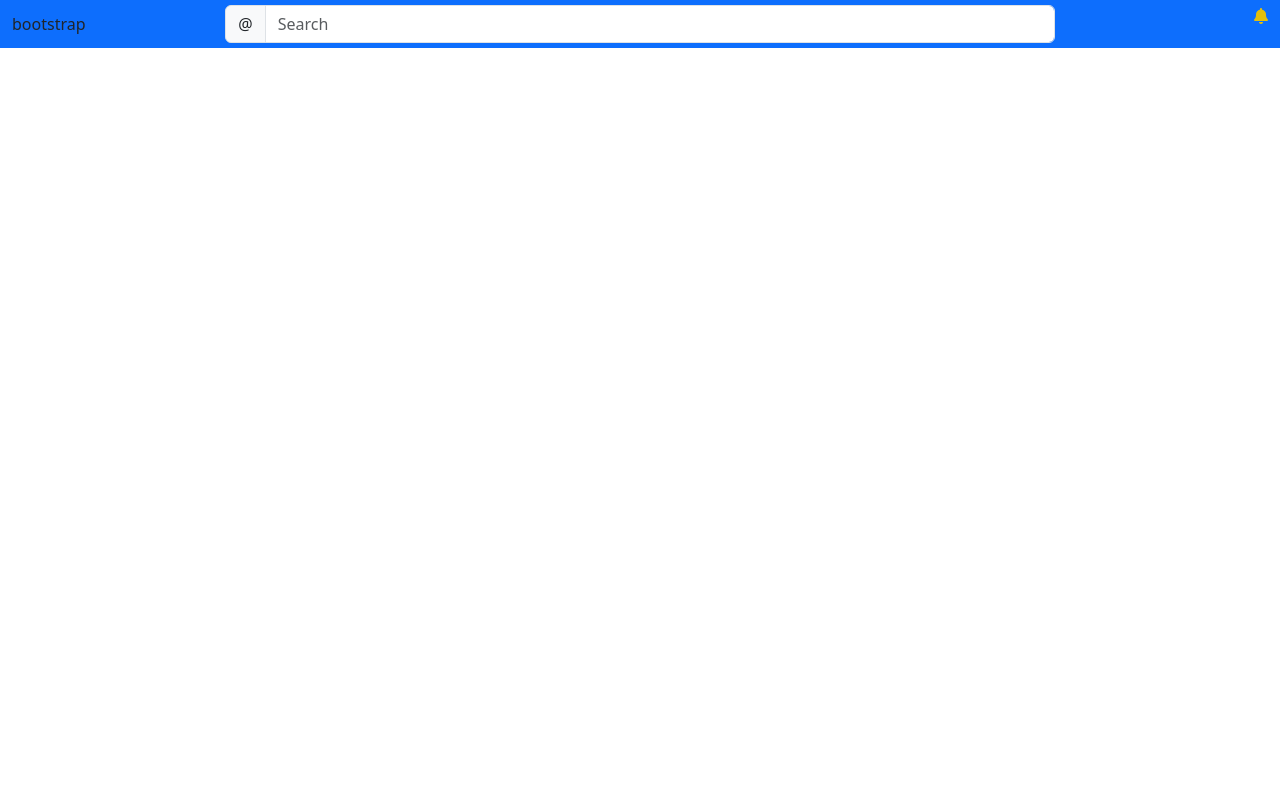
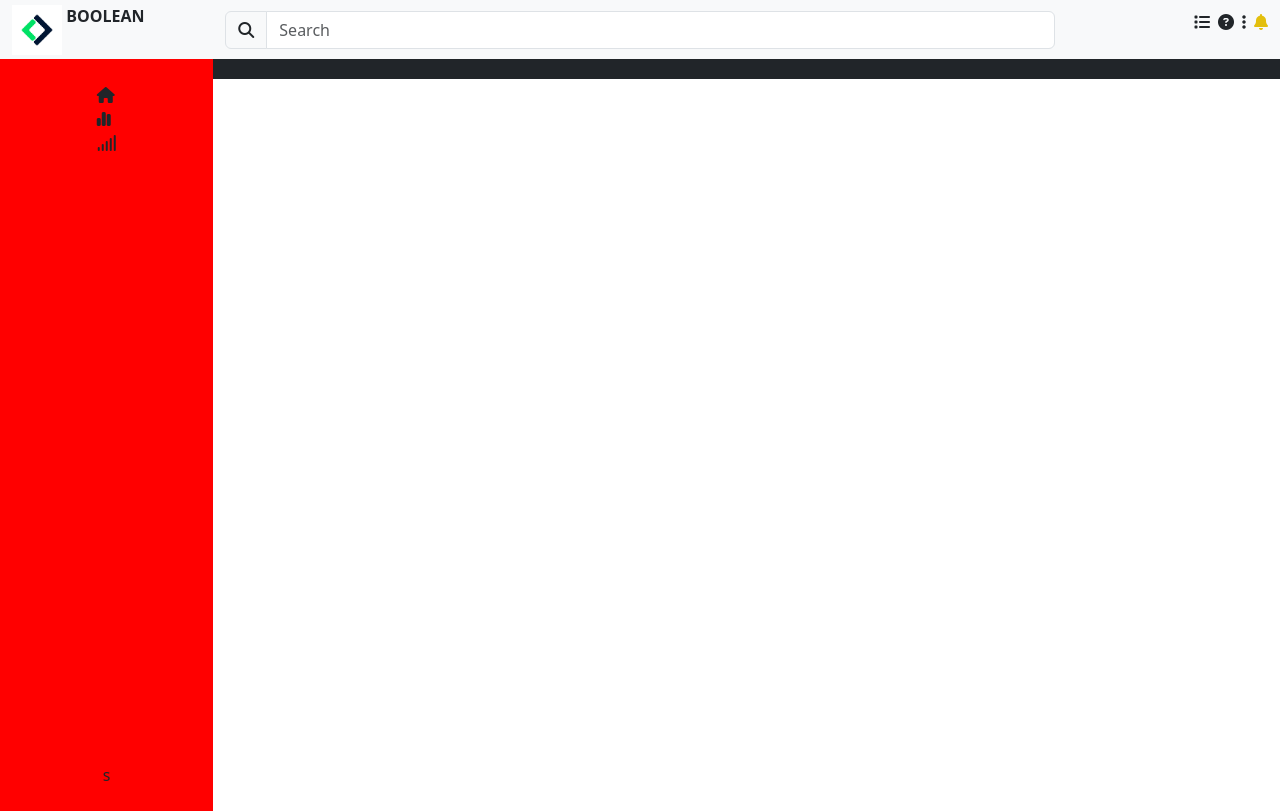
Before and after one commit to IazzettaPierluigi/html-css-bootstrap-dashboard, a plain HTML site: page index.html in a window 1280 px wide. Drawn offline with nearby package versions, Linux system fonts and the light colour scheme.

Commit message:
sidebar and main structure

```diff
--- a/assets/css/style.css
+++ b/assets/css/style.css
@@ -0,0 +1,14 @@
+.blabla{
+    align-items: center;
+}
+
+.side-bar{
+    height: calc(100vh - 48px );
+
+    background-color: red;
+}
+
+.hehe{
+    height: 20px;
+    background-color: black;
+}
--- a/index.html
+++ b/index.html
@@ -16,33 +16,64 @@
 </head>
 <body>
 
-    <div class="container-fluid py-1 bg-primary">
+    <div class="container-fluid py-1 bg-light">
         <div class="row align-items-center ">
 
-            <span class=" col-2">bootstrap</span>
+            <div class="container-fluid col-2 ">
+                <a class="navbar-brand " href="#">
+                  <img src="./assets/img/mobile-logo.png" alt="Logo" width="50" height="50" class="d-inline-block align-text-top">
+                </a>
+                <span class="fw-bold text-uppercase d-none d-xl-inline"> boolean</span>
+              </div>
 
             <div class="col-8">
 
                 <div class="input-group ">
-                    <span class="input-group-text" id="basic-addon1">@</span>
+                    <span class="input-group-text" id="basic-addon1"><i class="fa-solid fa-magnifying-glass"></i></span>
                     <input class="form-control" type="search" placeholder="Search" aria-label="Search">
                 </div>
             </div>
-                 <!-- <input class="col-8" type="search" placeholder="Search" aria-label="Search"> -->
 
-         <ul class="col-2 d-flex list-unstyled justify-content-end ">
-             <li class=""><i class="fa-solid fa-bell" style="color: #e3bf0d;"></i></li>
 
-             <li class="ms-1 d-none"><i class="fa-solid fa-list"></i></li>
+                 <div class="col-2 align-items-center">
 
-             <li class="ms-1 d-none"><i class="fa-solid fa-list"></i></li>
+                     <ul class=" d-flex list-unstyled justify-content-end ">
 
-             <li class="ms-1 d-none"><i class="fa-solid fa-list"></i></li>
-         </ul>
+
+                         <li class=" d-none d-xl-block"><i class="fa-solid fa-list"></i></li>
+
+                         <li class="ms-2 d-none d-xl-block"><i class="fa-solid fa-circle-question"></i></li>
+
+                         <li class="ms-2 d-none d-xl-block"><i class="fa-solid fa-ellipsis-vertical"></i></li>
+
+                         <li class="ms-2"><i class="fa-solid fa-bell" style="color: #e3bf0d;"></i></li>
+                     </ul>
+                 </div>
         </div>
 
 </div>
+<div class="container-fluid">
 
+    <div class="row">
+
+
+    <div class="left-sidebar col-2 side-bar d-flex justify-content-between align-items-center  flex-column py-4">
+        <ul class="d-flex flex-column list-unstyled">
+            <li><i class="fa-solid fa-house"></i></li>
+            <li><i class="fa-solid fa-chart-simple"></i></li>
+            <li><i class="fa-solid fa-signal"></i></li>
+        </ul>
+
+
+        <span>s</span>
+    </div>
+
+
+            <div class="col-10 bg-dark hehe">
+
+        </div>
+    </div>
+    </div>
 
     <!-- js bootstrap -->
     <script src="https://cdn.jsdelivr.net/npm/bootstrap@5.3.2/dist/js/bootstrap.bundle.min.js" integrity="sha384-C6RzsynM9kWDrMNeT87bh95OGNyZPhcTNXj1NW7RuBCsyN/o0jlpcV8Qyq46cDfL" crossorigin="anonymous"></script>
```
